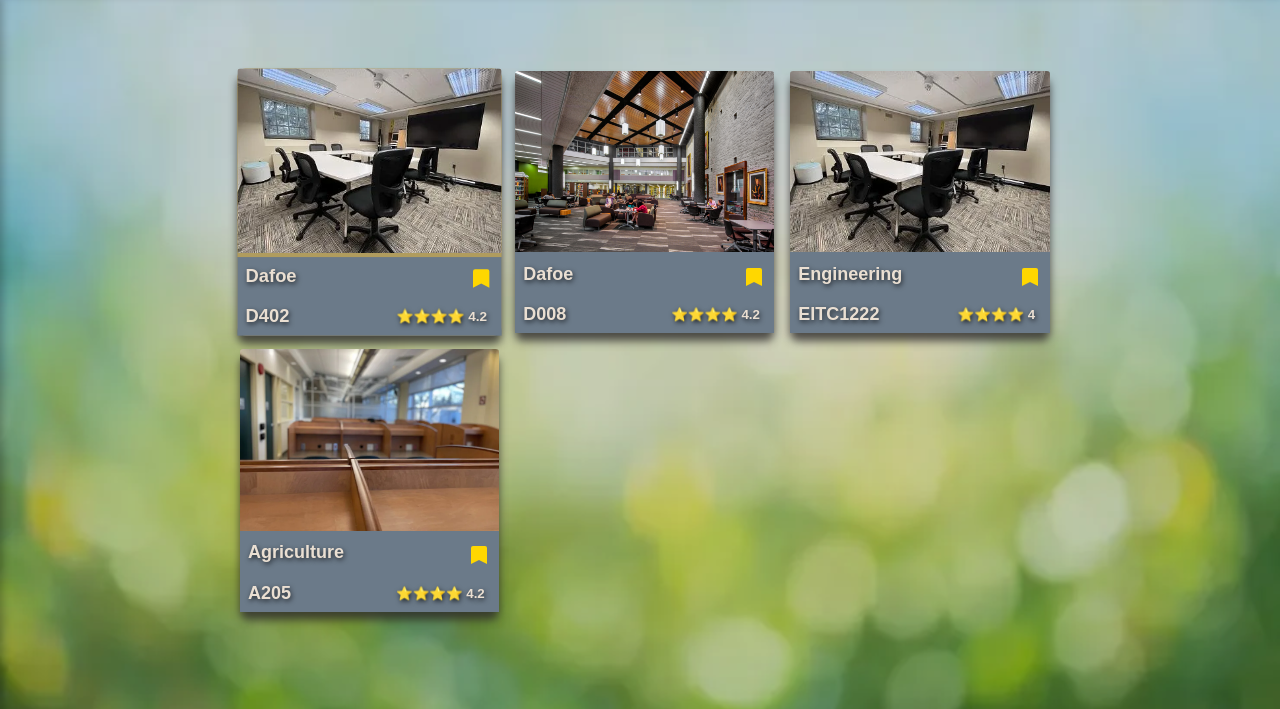
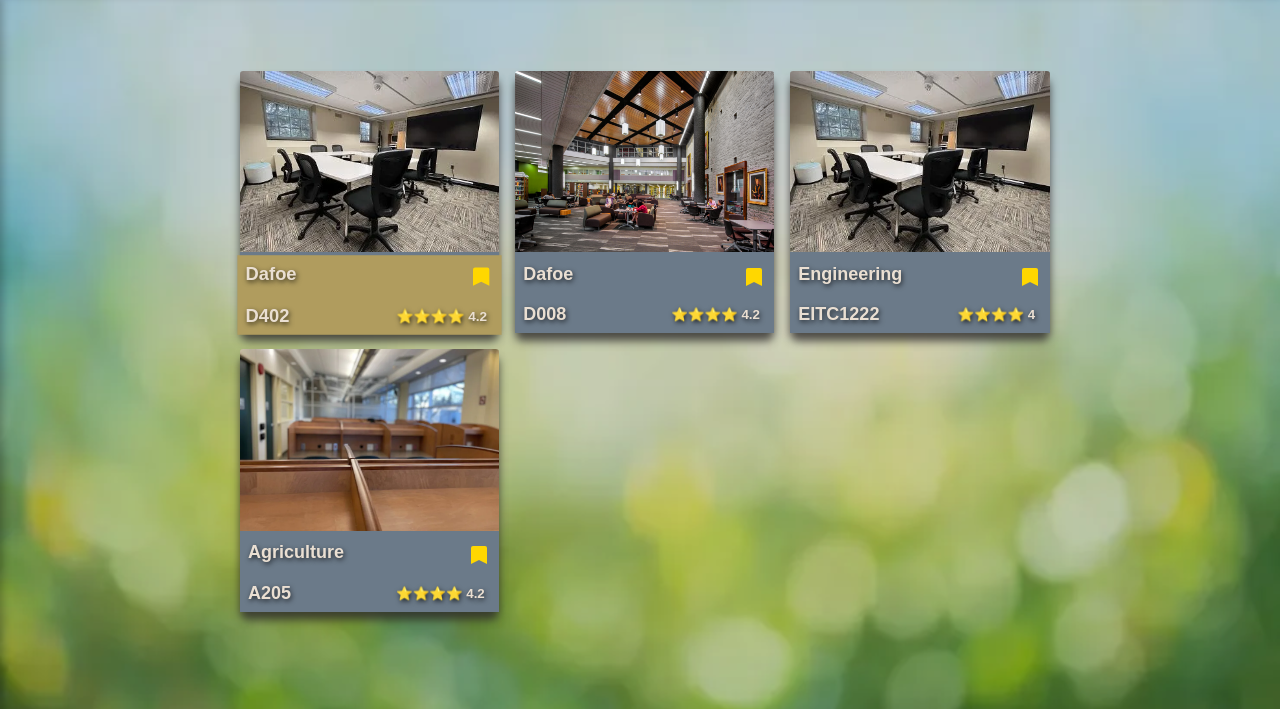
Before and after one commit to Martearo/Comp-3020-UM-Study-bruh-, a plain HTML site: page Bookmark.html in a window 1280 px wide. In both pictures the pointer is over the element 369 px from the left and 385 px from the top of the page. Shown: the part 91-800 px from the top of the page. Drawn offline with Linux system fonts and the light colour scheme.

```diff
--- a/style.css
+++ b/style.css
@@ -956,7 +956,8 @@
   transition: all 0.2s ease;
 }
 
-.room-btn:hover {
+.room-btn:hover .room-info,
+.room-info:hover {
   background-color: #b09c5e;
   transform: scale(1.02);
 }
```
Also changed, not shown: Rooms/script.js (+10 -5 lines).
